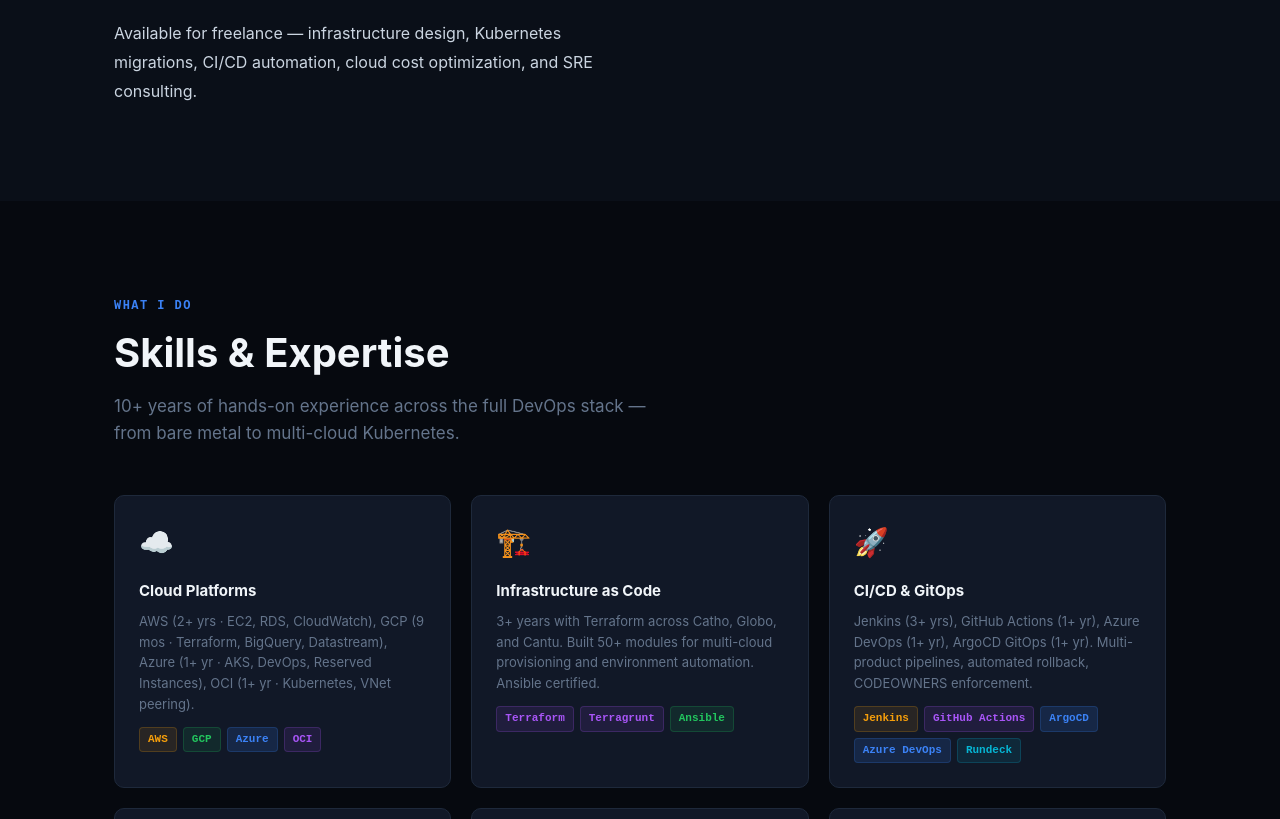
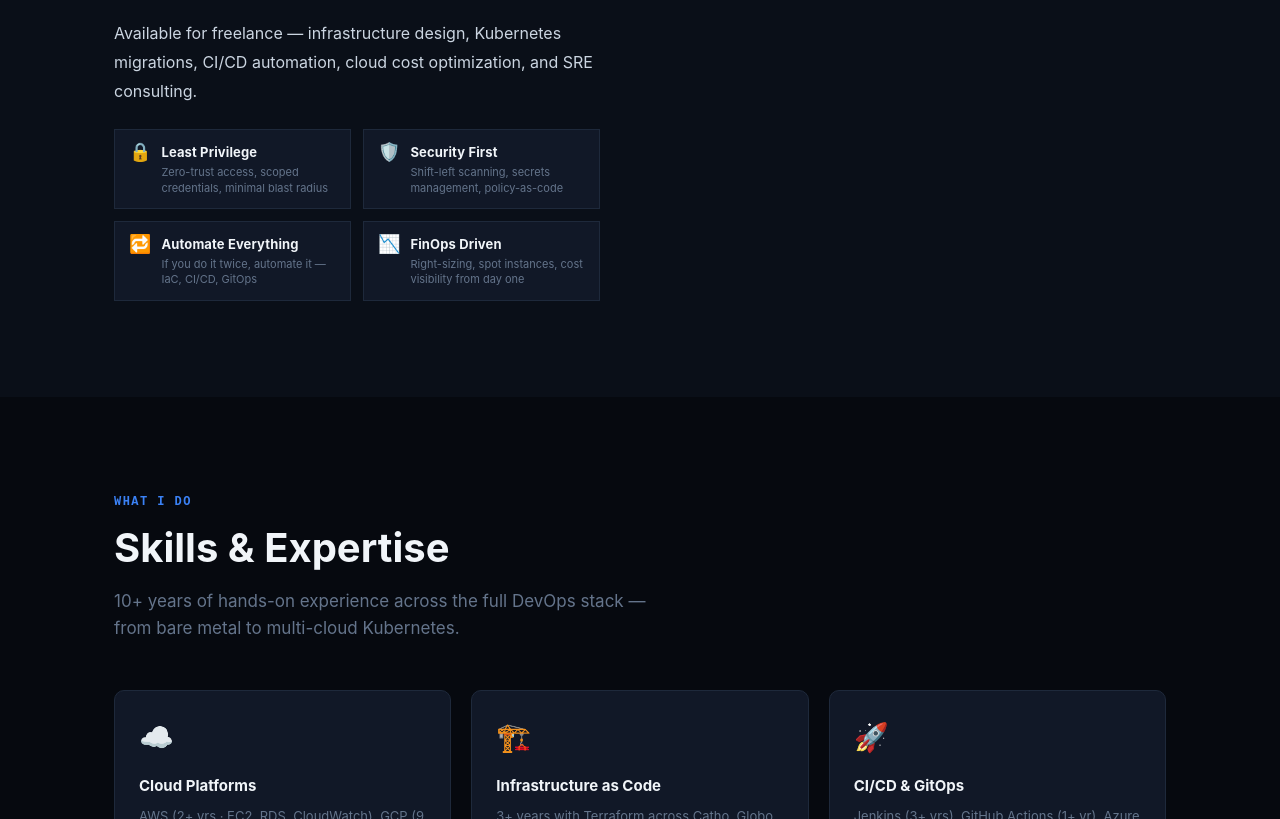
Before and after one commit to LucasNic/lucasnicoloso.com, a React (Vite) app: page / in a window 1280 px wide. Shown: the part 1342-2161 px from the top of the page. Built offline with nearby package versions, Linux system fonts and the light colour scheme.

Commit message:
feat: add professional pillars to About section (Least Privilege, Security First, Automate Everything, FinOps)

```diff
--- a/src/components/About.tsx
+++ b/src/components/About.tsx
@@ -21,6 +21,22 @@
               Available for freelance — infrastructure design, Kubernetes migrations, CI/CD automation,
               cloud cost optimization, and SRE consulting.
             </p>
+            <div className="about-pillars">
+              {[
+                { icon: "🔒", title: "Least Privilege", desc: "Zero-trust access, scoped credentials, minimal blast radius" },
+                { icon: "🛡️", title: "Security First", desc: "Shift-left scanning, secrets management, policy-as-code" },
+                { icon: "🔁", title: "Automate Everything", desc: "If you do it twice, automate it — IaC, CI/CD, GitOps" },
+                { icon: "📉", title: "FinOps Driven", desc: "Right-sizing, spot instances, cost visibility from day one" },
+              ].map(({ icon, title, desc }) => (
+                <div className="pillar-tag" key={title}>
+                  <span className="pillar-icon">{icon}</span>
+                  <div>
+                    <span className="pillar-title">{title}</span>
+                    <span className="pillar-desc">{desc}</span>
+                  </div>
+                </div>
+              ))}
+            </div>
           </div>
           <div className="about-stats">
             {[
--- a/src/style.css
+++ b/src/style.css
@@ -346,6 +346,51 @@
 }
 
 .about-text p:last-child { margin-bottom: 0; }
+
+.about-pillars {
+  display: grid;
+  grid-template-columns: 1fr 1fr;
+  gap: 12px;
+  margin-top: 24px;
+}
+
+.pillar-tag {
+  display: flex;
+  align-items: flex-start;
+  gap: 10px;
+  background: var(--surface);
+  border: 1px solid var(--border);
+  border-radius: var(--radius-sm);
+  padding: 12px 14px;
+  transition: border-color 0.2s ease;
+}
+
+.pillar-tag:hover {
+  border-color: var(--border-hover);
+}
+
+.pillar-icon {
+  font-size: 18px;
+  line-height: 1;
+  flex-shrink: 0;
+  margin-top: 1px;
+}
+
+.pillar-title {
+  display: block;
+  font-size: 13px;
+  font-weight: 700;
+  color: var(--text);
+  letter-spacing: 0.01em;
+}
+
+.pillar-desc {
+  display: block;
+  font-size: 11px;
+  color: var(--text-muted);
+  margin-top: 2px;
+  line-height: 1.4;
+}
 
 .about-stats {
   display: grid;
@@ -703,4 +748,5 @@
 @media (max-width: 480px) {
   .skills-grid { grid-template-columns: 1fr; }
   .about-stats { grid-template-columns: 1fr 1fr; }
+  .about-pillars { grid-template-columns: 1fr; }
 }
```
